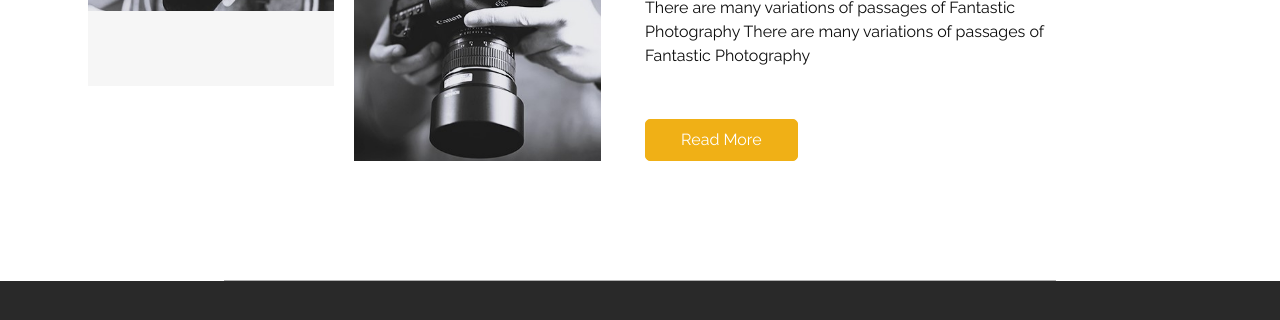
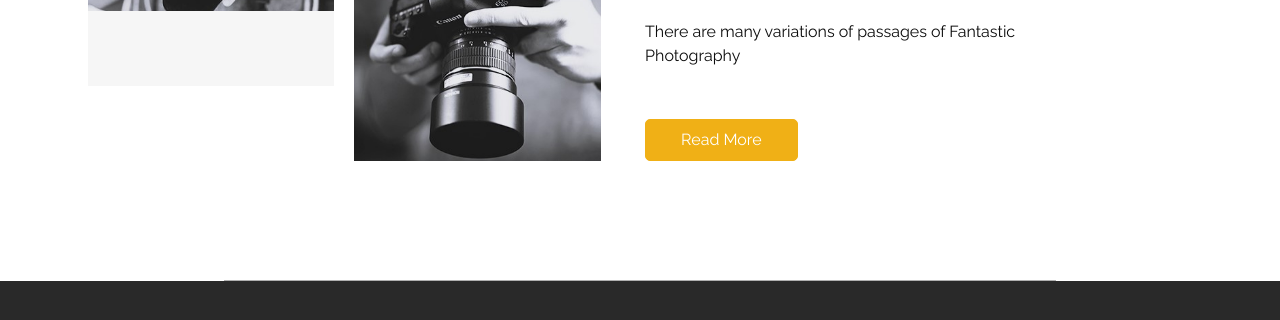
Before and after one commit to changkuoth10/Changkuoth, a plain HTML site: page about.html in a window 1280 px wide. Shown: the part 380-700 px from the top of the page. Drawn offline with nearby package versions, Linux system fonts and the light colour scheme.

Commit message:
Update about.html

```diff
--- a/about.html
+++ b/about.html
@@ -94,8 +94,7 @@
           </h2>
           <p>
             There are many variations of passages of Fantastic Photography
-            There are many variations of
-            passages of Fantastic Photography
+
           </p>
           <a href="">
             Read More
@@ -258,7 +257,7 @@
   <!-- end info_section -->
 
 
-  <!-- footer section -->
+  <footer>
   <section class="container-fluid footer_section">
     <p>
       &copy; 2023 All Rights Reserved By
@@ -266,7 +265,8 @@
 
     </p>
   </section>
-  <!-- footer section -->
+    </footer>
+
 
   <script type="text/javascript" src="js/jquery-3.4.1.min.js"></script>
   <script type="text/javascript" src="js/bootstrap.js"></script>
```
